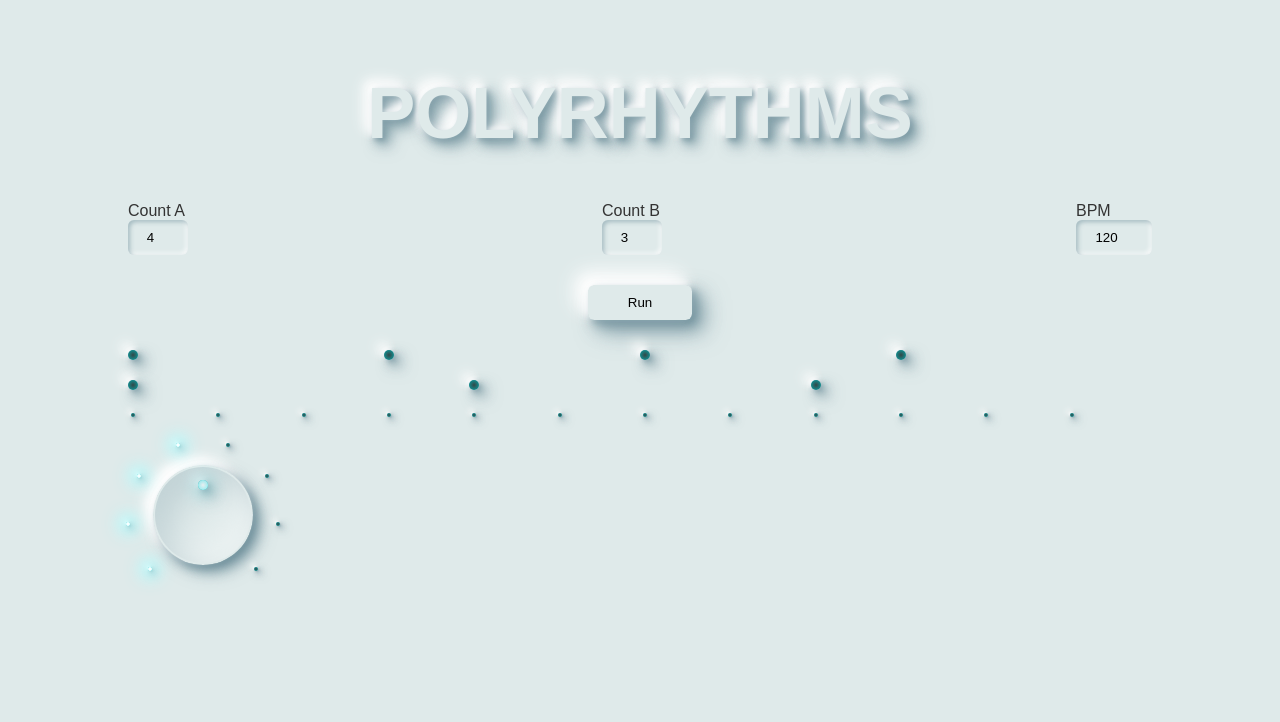
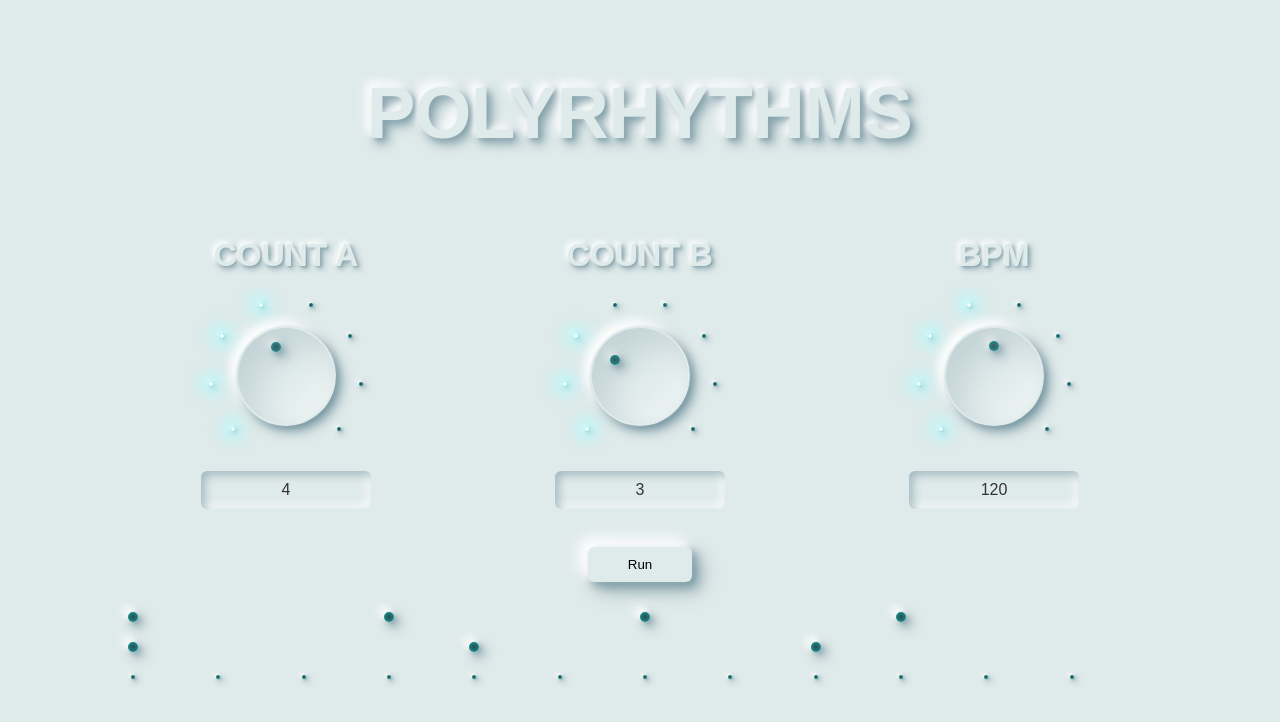
Before and after one commit to tiborpilz/polyrhythm-generator, a Svelte app: page / in a window 1280 px wide. Shown: the top 722 px of the page. Built offline with nearby package versions, Linux system fonts and the light colour scheme.

Commit message:
use knobs for inputs

```diff
--- a/src/App.svelte
+++ b/src/App.svelte
@@ -83,9 +83,23 @@
   <h1>Polyrhythms</h1>
 
   <div class="inputs">
-    <Input value={valueA} min={1} max={8} on:input={handleValueA} label="Count A"></Input>
-    <Input value={valueB} min={1} max={8} on:input={handleValueB} label="Count B"></Input>
-    <Input value={bpm} min={40} max={200} step={5} on:input={(event) => bpm = event.detail.value} label="BPM"></Input>
+    <div class="input-card">
+      <h2 class="input-card__title">Count A</h2>
+      <Knob value={valueA} min={1} max={8} on:change={(event) => valueA =
+      parseInt(event.detail.value, 10) } stepcount={8} snap={true} />
+      <span class="input-card__value">{valueA}</span>
+    </div>
+    <div class="input-card">
+      <h2 class="input-card__title">Count B</h2>
+      <Knob value={valueB} min={1} max={8} on:change={(event) => valueB =
+      parseInt(event.detail.value, 10) } stepcount={8} snap={true} />
+      <span class="input-card__value">{valueB}</span>
+    </div>
+    <div class="input-card">
+      <h2 class="input-card__title">BPM</h2>
+      <Knob value={bpm} min={40} max={200} on:change={(event) => bpm = event.detail.value } stepcount={8} />
+      <span class="input-card__value">{bpm}</span>
+    </div>
   </div>
 
   <div class="buttons">
@@ -95,8 +109,6 @@
   <IndicatorRow count={valueA} activeIndex={activeA} />
   <IndicatorRow count={valueB} activeIndex={activeB} />
   <IndicatorRow count={totalSteps} activeIndex={step} smaller={true} />
-
-  <Knob value={bpm} min={40} max={200} stepcount={8} snap={true} on:change={(event) => bpm = event.detail.value} />
 </main>
 
 <style lang="scss">
@@ -115,6 +127,31 @@
     justify-content: space-between;
   }
 
+  .input-card {
+    width: 300px;
+    display: flex;
+    flex-direction: column;
+    align-items: center;
+    margin: 0.5em;
+
+    &__value {
+      @include shadow(4px, true);
+      margin-top: 20px;
+      padding: 10px;
+      border-radius: 6px;
+      width: 50%;
+    }
+
+    &__title {
+      @include shadow(1px, false, 'text-shadow');
+      font-size: 32px;
+      text-transform: uppercase;
+      font-family: sans-serif;
+      font-weight: 800;
+      color: $bg-color;
+    }
+  }
+
   .buttons {
     display: flex;
     margin: 30px 0;
--- a/src/lib/Indicator.svelte
+++ b/src/lib/Indicator.svelte
@@ -41,7 +41,7 @@
       left: 0;
       width: var(--size);
       height: var(--size);
-      transition: all 0.4s ease;
+      transition: all 0.75s ease;
     }
 
     &::before {
--- a/src/lib/Knob.svelte
+++ b/src/lib/Knob.svelte
@@ -14,12 +14,14 @@
   export let max = 100;
   export let deadzone = 90;
   export let stepcount;
-  export let snap = true;
+  export let snap = false;
+  export let indicatorValueGlow = false;
 
   let knobHandler;
   let initialCursorAngle = 0;
   let initialValueAngle = 0;
   let active = false;
+  let hover = false;
 
   $: startAngle = (deadzone / 2);
   $: endAngle = 360 - (deadzone / 2);
@@ -27,7 +29,8 @@
   $: rotation = `${getAngle(value)}deg`;
   $: xPos = `${getXPos(getAngle(value))}%`
   $: yPos = `${getYPos(getAngle(value))}%`
-  $: indicatorValue = (value - min) / (max - min);
+  $: normalizedValue = (value - min) / (max - min);
+  $: indicatorValue = hover ? 1.0 : ( indicatorValueGlow ? normalizedValue : 0.0);
   $: steps = getSteps(value, min, max, stepcount);
 
   function getSteps(value, min, max, stepcount) {
@@ -115,7 +118,7 @@
 
     const newAngle = limitAngle(initialValueAngle + angleChange);
 
-    const value = getValue(newAngle);
+    let value = getValue(newAngle);
 
     // value = initialValue + valueChange;
 
@@ -125,12 +128,11 @@
         Math.abs(curr - value) < Math.abs(prev - value) ? curr : prev);
       // const resolution = (max - min) / (stepcount - 1); console.log(resolution);
       // const snappedValue = Math.round(value / resolution) * resolution;
-      dispatch("change", { value: closest });
+      value = closest
+      // dispatch("change", { value: closest });
     }
 
-    else {
-      dispatch("change", { value });
-    }
+    dispatch("change", { value: value.toFixed(2) });
     // const value = getValue(angle);
     // dispatch("change", { value });
   }
@@ -144,6 +146,14 @@
     dispatch("stop", { value });
   }
 
+  function handleMouseover() {
+    hover = true;
+  }
+
+  function handleMouseout() {
+    hover = false;
+  }
+
   function setValue(value) {
     dispatch("change", { value });
   }
@@ -151,7 +161,8 @@
 </script>
 
 <div class="knob-wrapper">
-  <div class="knob" on:mousedown={startDrag} on:touchstart={startDrag} bind:this={knobHandler}>
+  <div class="knob" on:mousedown={startDrag} on:touchstart={startDrag}
+    on:mouseover={handleMouseover} on:mouseout={handleMouseout} bind:this={knobHandler}>
     <div class="knob-inner" use:styles={{ rotation, xPos, yPos }}>
       <div class="knob-indicator">
         <Indicator useValue={true} value={indicatorValue} />
@@ -227,11 +238,4 @@
     transform: translate(-50%, -50%);
   }
 
-  /* .knob:hover { */
-  /*   box-shadow: 0 0 0 2px #ccc; */
-  /* } */
-
-  /* .knob:active { */
-  /*   box-shadow: 0 0 0 4px #ccc; */
-  /* } */
 </style>
--- a/src/styles/mixins.scss
+++ b/src/styles/mixins.scss
@@ -3,7 +3,7 @@
 @function generateshadow($size, $color1, $color2, $inset: false) {
     $val: '';
     $prefix: if($inset, 'inset', '');
-    $repeats: if($inset, 1, 4);
+    $repeats: if($inset, 1, 3);
 
     @for $i from 1 through $repeats {
         $val: #{$val},
```
